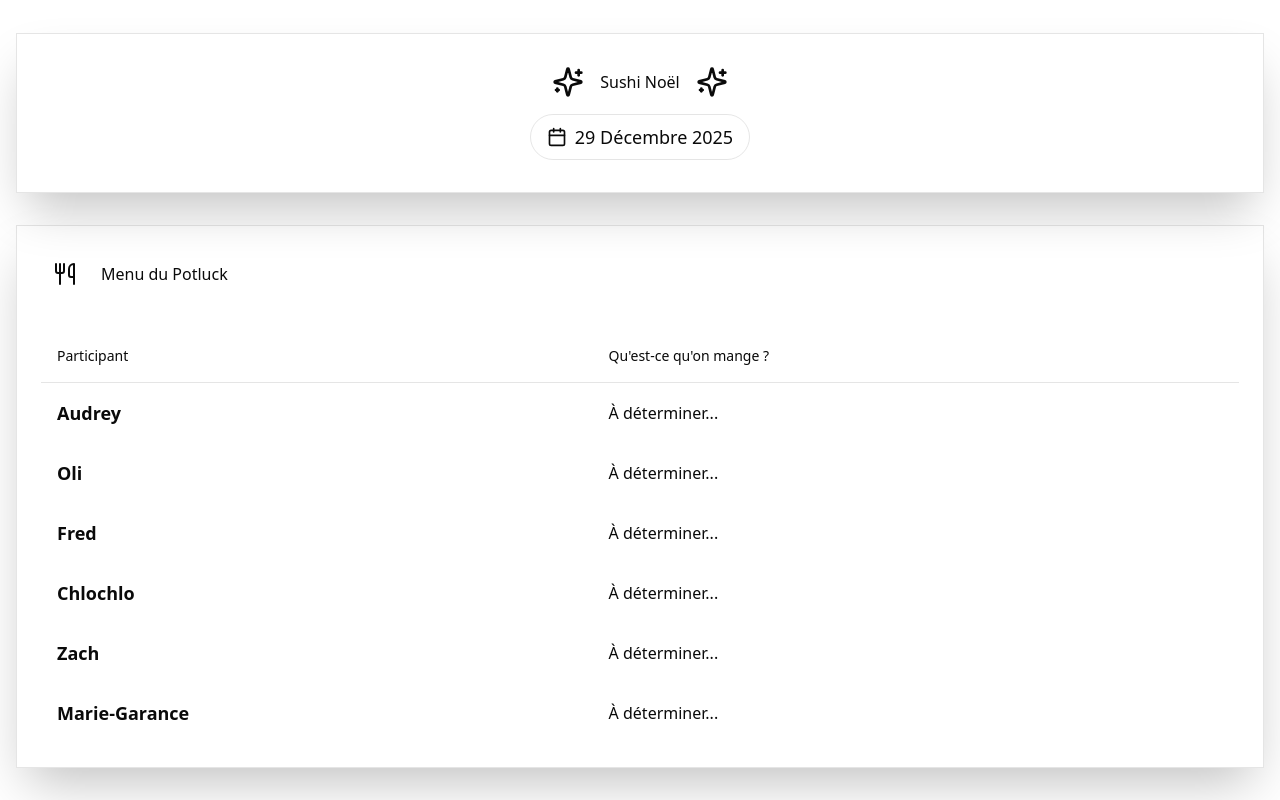
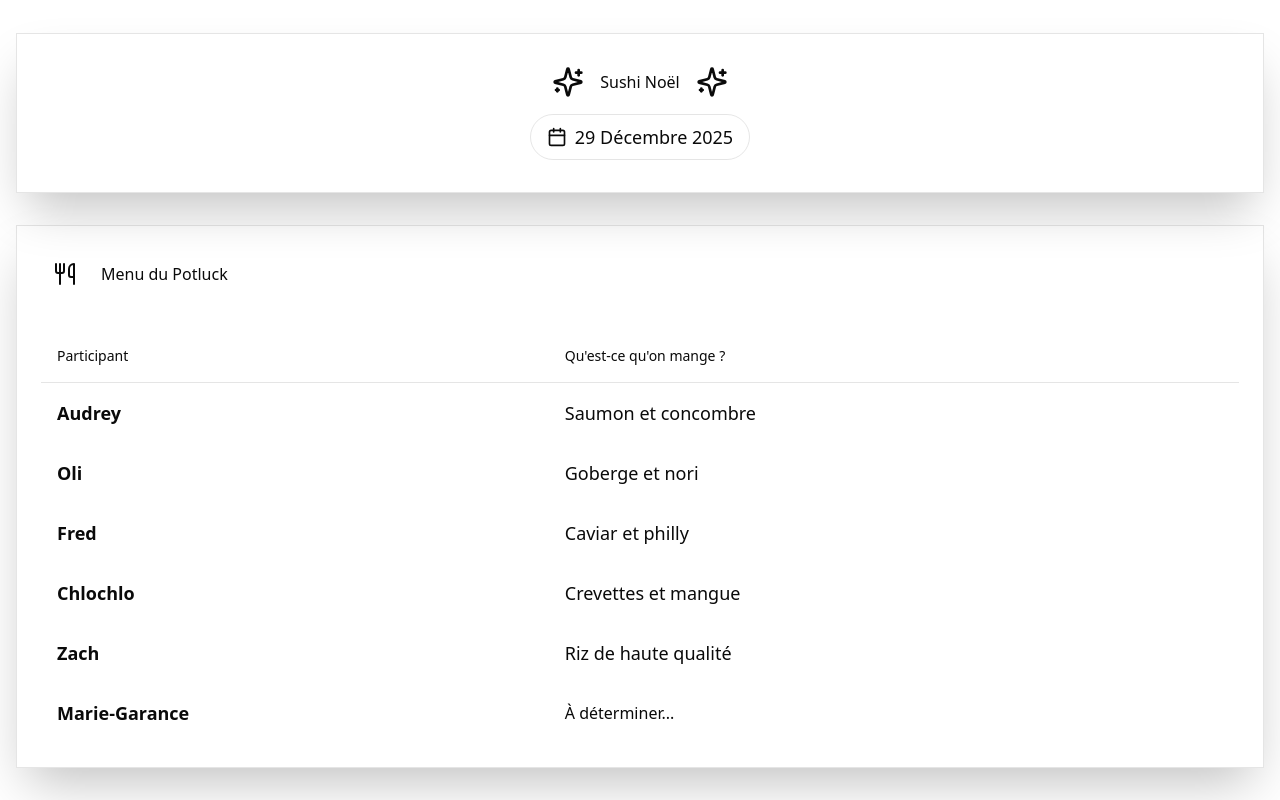
Before and after one commit to Holy-Grm/holy-grm.github.io, a React (Vite) app: page /#/potluck in a window 1280 px wide. Built offline with nearby package versions, Linux system fonts and the light colour scheme.

Commit message:
ajout d'ingredients

```diff
--- a/src/components/PotluckPage.jsx
+++ b/src/components/PotluckPage.jsx
@@ -4,11 +4,11 @@ import { Utensils, Calendar, Sparkles } from "lucide-react";
 export const PotluckPage = () => {
     // MODIFIER ICI : Ajoutez les plats entre les guillemets pour chaque personne
     const participants = [
-        { name: "Audrey", dish: "" },
-        { name: "Oli", dish: "" },
-        { name: "Fred", dish: "" },
-        { name: "Chlochlo", dish: "" },
-        { name: "Zach", dish: "" },
+        { name: "Audrey", dish: "Saumon et concombre" },
+        { name: "Oli", dish: "Goberge et nori" },
+        { name: "Fred", dish: "Caviar et philly" },
+        { name: "Chlochlo", dish: "Crevettes et mangue" },
+        { name: "Zach", dish: "Riz de haute qualité" },
         { name: "Marie-Garance", dish: "" },
     ];
 
```
